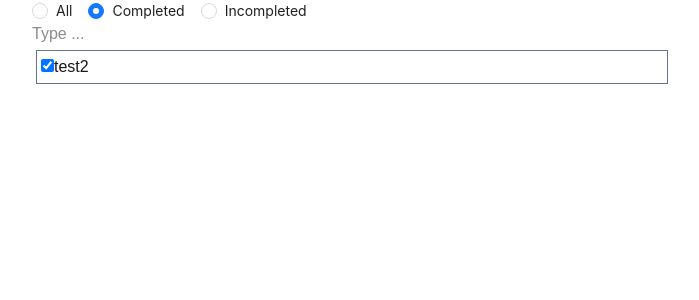
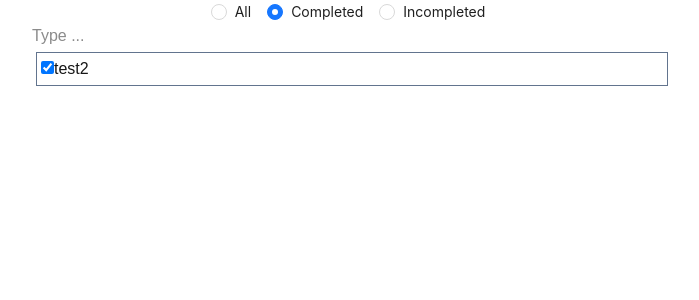
Before and after one commit to wednesdaydeveloper/HomeMadeMessenger, a Next.js app: page / in a window 1280 px wide. Shown: the top 300 px of the page, without its empty margins (288-987 px from the left). Built offline with nearby package versions, Linux system fonts and the light colour scheme.

Commit message:
フィルタコンポーネントにスタイルを追加し、Todoリストのフォームを修正。フォームをdivでラップし、入力フィールドに幅を設定。

```diff
--- a/src/components/counter/State.ts
+++ b/src/components/counter/State.ts
@@ -1,5 +1,3 @@
-
-
 import { atom } from 'jotai';
 
 // 引数が初期値になります
--- a/src/components/todos/Filter.tsx
+++ b/src/components/todos/Filter.tsx
@@ -6,7 +6,7 @@ import { Radio } from 'antd'
 const Filter = () => {
   const [filter, set] = useAtom(filterAtom)
   return (
-    <Radio.Group onChange={(e) => set(parseInt(e.target.value))} value={filter.toString()}>
+    <Radio.Group onChange={(e) => set(parseInt(e.target.value))} value={filter.toString()} className="w-full text-center">
       <Radio value="1">All</Radio>
       <Radio value="2">Completed</Radio>
       <Radio value="3">Incompleted</Radio>
--- a/src/components/todos/TodoList.tsx
+++ b/src/components/todos/TodoList.tsx
@@ -35,15 +35,17 @@ const TodoList = () => {
   }
 
   return (
-    <form onSubmit={add} className="flex flex-col w-1/2 mx-auto">
-      <Filter />
-      <input name="inputTitle" placeholder="Type ..." />
+    <div className="w-1/2 mx-auto">
+      <form onSubmit={add}>
+        <Filter />
+        <input name="inputTitle" placeholder="Type ..." className="w-full"/>
+      </form>
       <div>
         {filterdTodoList.map((atom, index) => {
           return <TodoItem key={index} atom={atom} />
         })}
       </div>
-    </form>
+    </div>
   )
 }
 
```
